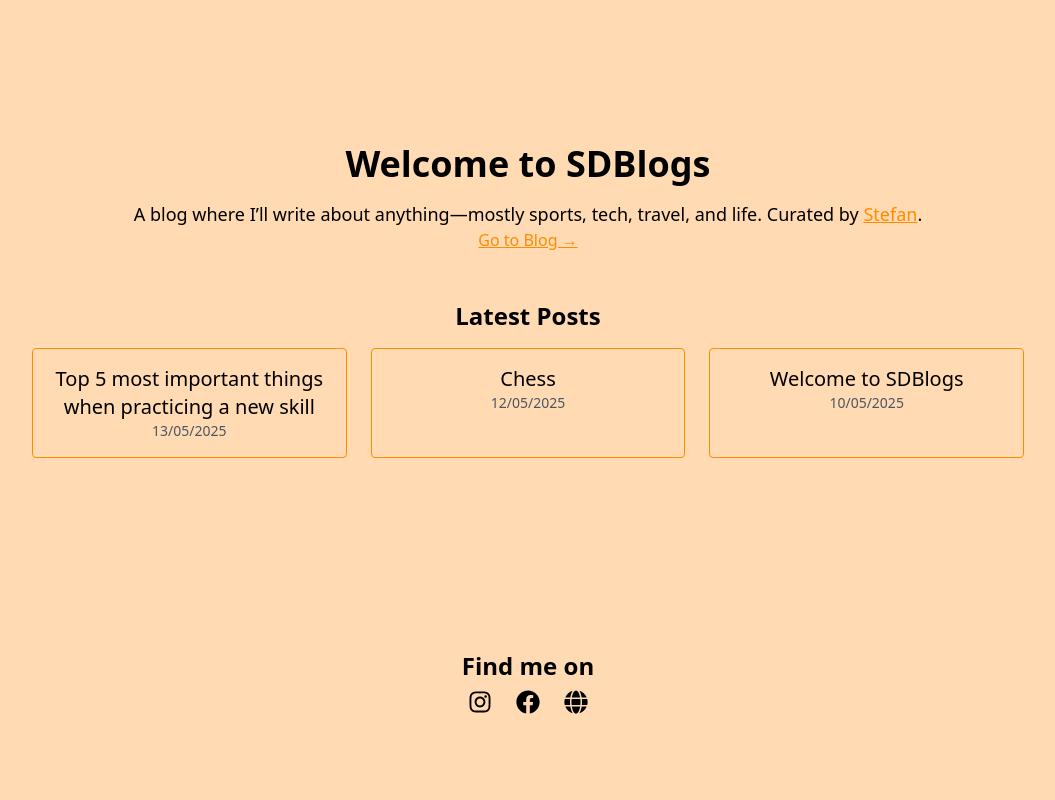
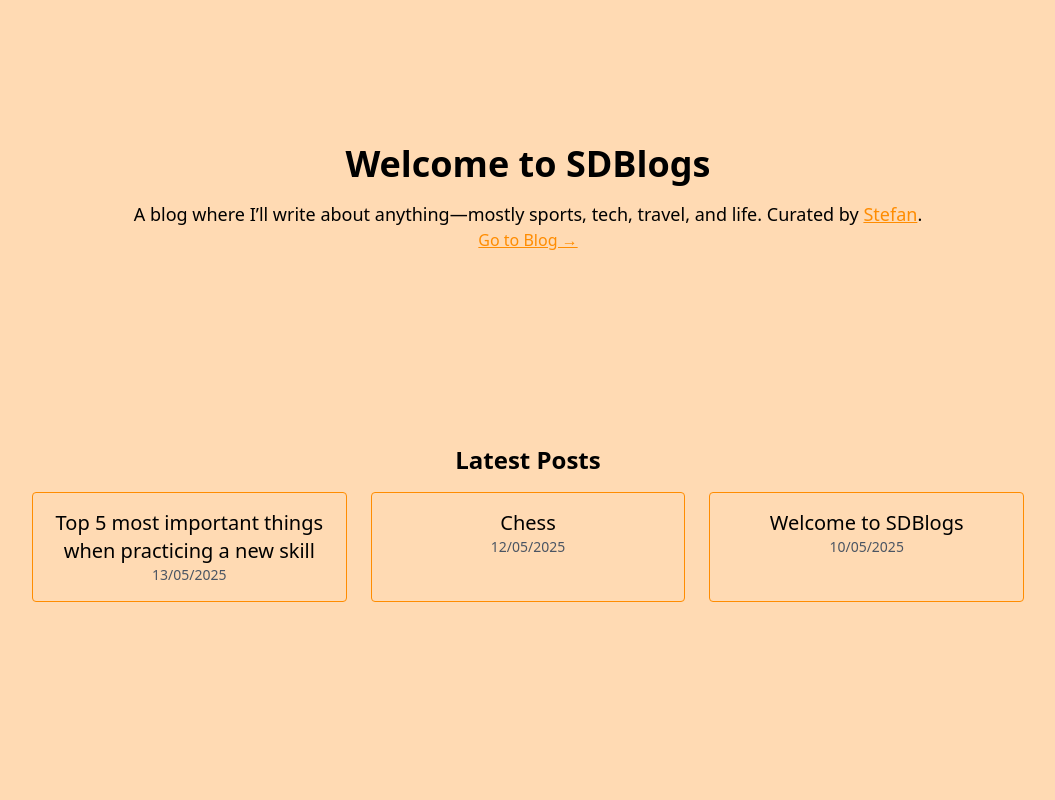
Before and after one commit to stefdasca/SDBlogs, a Next.js app: page / in a window 1280 px wide. Shown: the top 800 px of the page, without its empty margins (112-1167 px from the left). Built offline with nearby package versions, Linux system fonts and the light colour scheme.

Commit message:
reset to new format

```diff
--- a/pages/index.tsx
+++ b/pages/index.tsx
@@ -32,8 +32,8 @@ export default function Home({ recent }) {
         <Link href="/blog" className="text-brand underline">Go to Blog →</Link>
       </div>
 
-      <div>
-        <h2 className="text-2xl font-semibold">Latest Posts</h2>
+      <div >
+        <h2 className="text-2xl font-semibold pt-36">Latest Posts</h2>
         {recent.length === 0 ? (
           <p className="mt-4 text-gray-600">No posts yet.</p>
         ) : (
@@ -49,7 +49,7 @@ export default function Home({ recent }) {
         )}
       </div>
       <div>
-        <h2 className="text-2xl font-semibold pt-36">Find me on</h2>
+        <h2 className="text-2xl font-semibold pt-72">Find me on</h2>
         <div className="flex justify-center space-x-6 mt-2 text-2xl">
           <a href="https://instagram.com/yourInstagramHandle" target="_blank" rel="noopener noreferrer" aria-label="Instagram">
             <FaInstagram />
```
